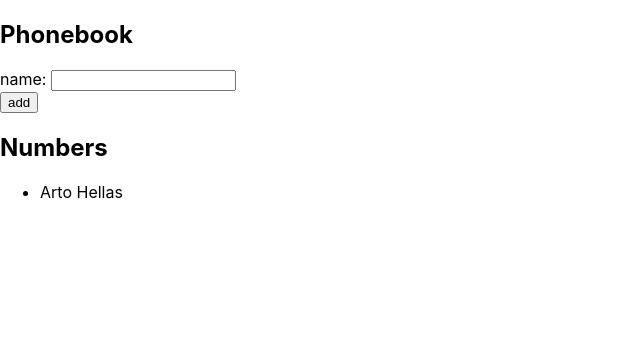
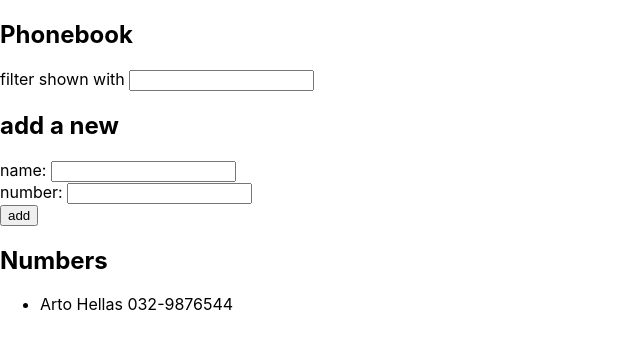
Before and after one commit to misladkova/React_app, a React (Create React App) app in the folder part2/phonebook/: page / in a window 1280 px wide. Shown: the top 350 px of the page, without its empty margins (0-640 px from the left). Built offline with nearby package versions, Linux system fonts and the light colour scheme; the HTML template or start-up script is replaced by a standard one.

Commit message:
implement a filter

```diff
--- a/part2/phonebook/src/App.js
+++ b/part2/phonebook/src/App.js
@@ -3,19 +3,21 @@ import Person from "./components/Person";
 
 const App = () => {
     const [ persons, setPersons ] = useState([
-        { name: 'Arto Hellas'}
+        { name: 'Arto Hellas', number: '032-9876544', id: 1}
     ])
     const [ newName, setNewName ] = useState('')
+    const [ newNumber, setNewNumber ] = useState('')
+    const [ newFilter, setNewFilter ] = useState('')
 
-    const addName = (event) =>{
+    const addPerson = (event) =>{
         event.preventDefault()
-        const personObj = {name: newName}
+        const personObj = {name: newName, number: newNumber, id: persons.length+1}
         if(persons.some(person=>person.name===newName)) {
             window.alert(`${newName} was already added to phonebook`)
-            setNewName('')
         }else {
             setPersons(persons.concat(personObj))
             setNewName('')
+            setNewNumber('')
         }
     }
 
@@ -24,12 +26,29 @@ const App = () => {
         setNewName(event.target.value)
     }
 
+    const handleNumberChange = (event) =>{
+        console.log(event.target.value)
+        setNewNumber(event.target.value)
+    }
+
+    const handleFilter = (event) =>{
+        console.log(event.target.value)
+        setNewFilter(event.target.value.toLowerCase())
+    }
+
+    const personsFiltered = persons.filter(person=>person.name.toLowerCase().includes(newFilter))
+
     return (
         <div>
             <h2>Phonebook</h2>
-            <form onSubmit={addName}>
+            filter shown with <input value={newFilter} onChange={handleFilter}/>
+            <h2>add a new</h2>
+            <form onSubmit={addPerson}>
                 <div>
                     name: <input value={newName} onChange={handleNameChange}/>
+                </div>
+                <div>
+                    number: <input value={newNumber} onChange={handleNumberChange}/>
                 </div>
                 <div>
                     <button type="submit">add</button>
@@ -37,7 +56,7 @@ const App = () => {
             </form>
             <h2>Numbers</h2>
             <ul>
-                {persons.map(person=> <Person name={person.name}/>)}
+                {personsFiltered.map(person=> <Person key={person.id} name={person.name} number={person.number}/>)}
             </ul>
         </div>
     )
```
